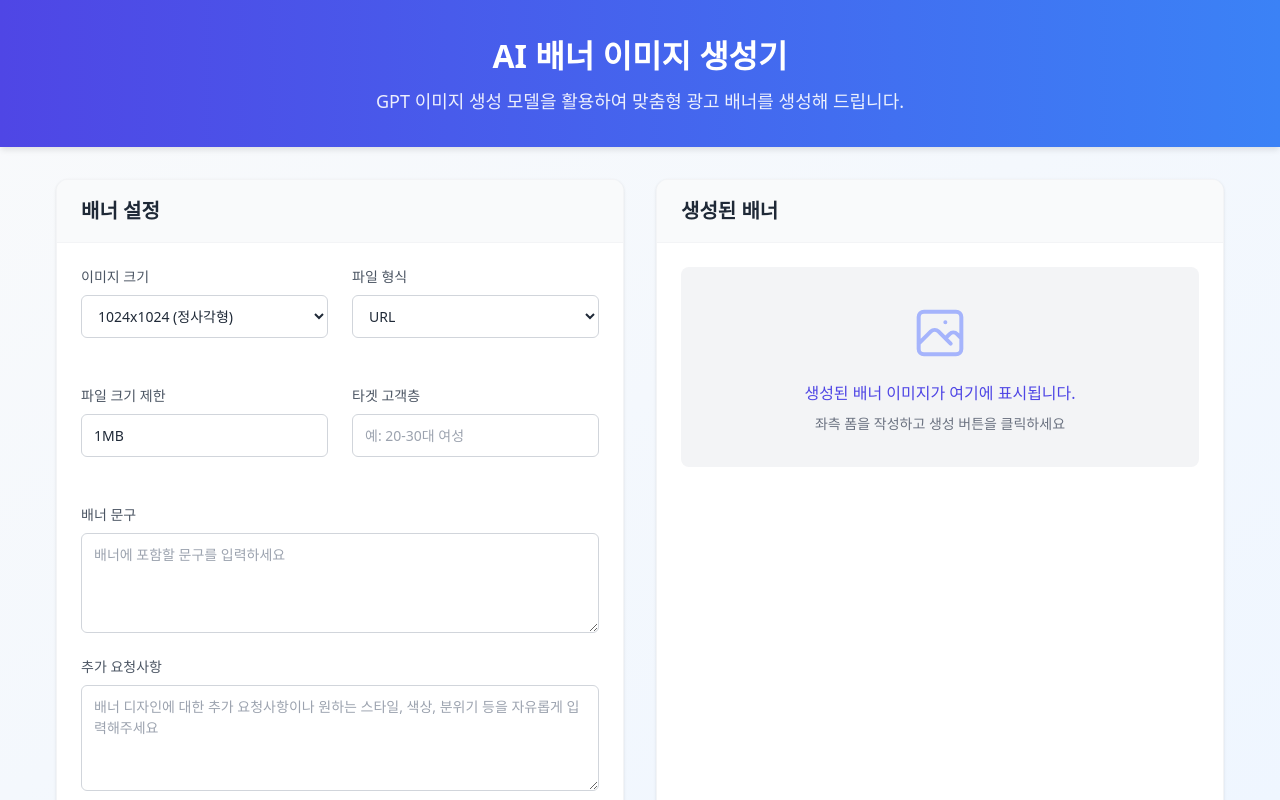
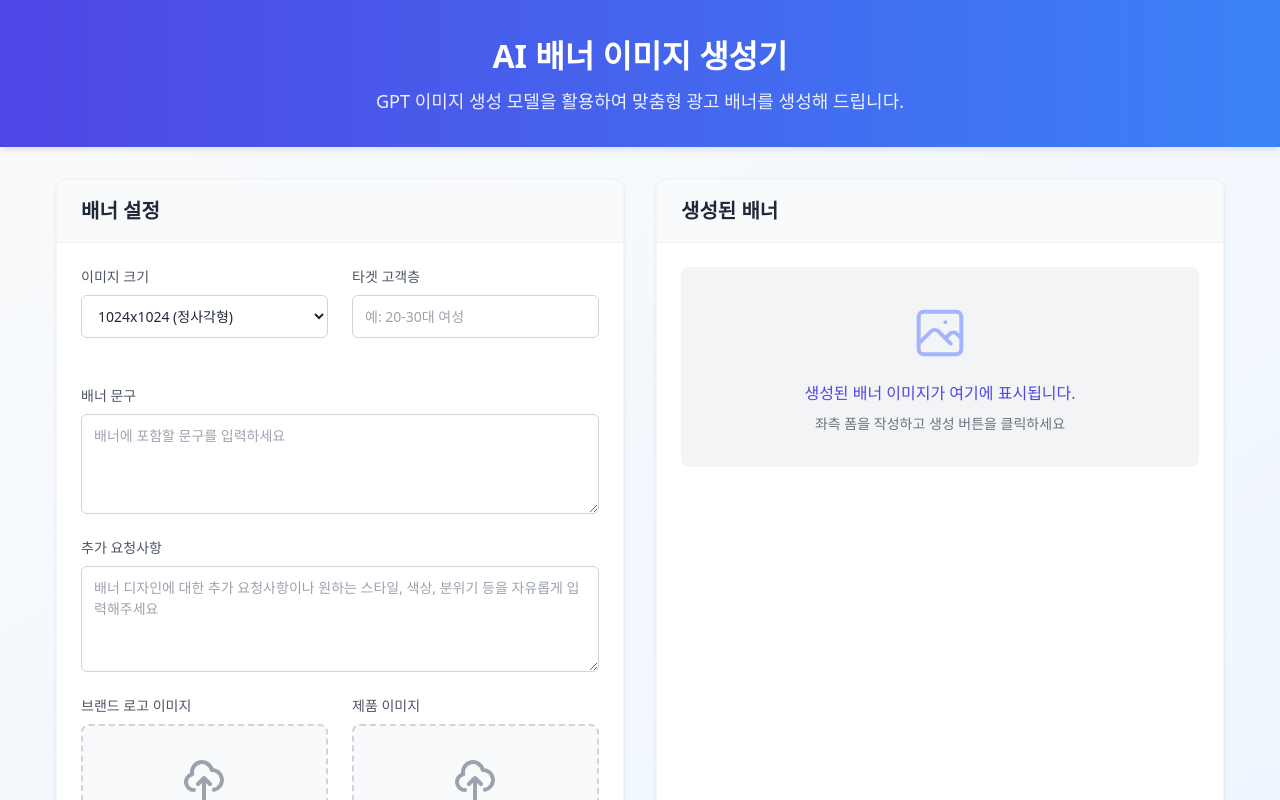
Before and after one commit to alisyos/banner, a Next.js app: page / in a window 1280 px wide. Shown: the top 800 px of the page. Built offline with nearby package versions, Linux system fonts and the light colour scheme.

Commit message:
불필요한 폼 항목(파일 형식, 파일 크기 제한) 제거

```diff
--- a/src/components/BannerForm.jsx
+++ b/src/components/BannerForm.jsx
@@ -4,10 +4,10 @@ import { useDropzone } from 'react-dropzone';
 const BannerForm = ({ onGenerate, isLoading }) => {
   const [form, setForm] = useState({
     size: '1024x1024',
-    fileSize: '1MB',
     target: '',
     text: '',
     fileFormat: 'url',
+    fileSize: '1MB',
     additionalRequirements: ''
   });
 
@@ -79,37 +79,6 @@ const BannerForm = ({ onGenerate, isLoading }) => {
             <option value="1024x1792">1024x1792 (세로형)</option>
             <option value="1792x1024">1792x1024 (가로형)</option>
           </select>
-        </div>
-
-        <div className="form-group">
-          <label htmlFor="fileFormat" className="form-label">
-            파일 형식
-          </label>
-          <select
-            id="fileFormat"
-            name="fileFormat"
-            value={form.fileFormat}
-            onChange={handleChange}
-            className="form-control"
-          >
-            <option value="url">URL</option>
-            <option value="b64_json">Base64</option>
-          </select>
-        </div>
-
-        <div className="form-group">
-          <label htmlFor="fileSize" className="form-label">
-            파일 크기 제한
-          </label>
-          <input
-            type="text"
-            id="fileSize"
-            name="fileSize"
-            value={form.fileSize}
-            onChange={handleChange}
-            className="form-control"
-            placeholder="예: 1MB"
-          />
         </div>
 
         <div className="form-group">
```
